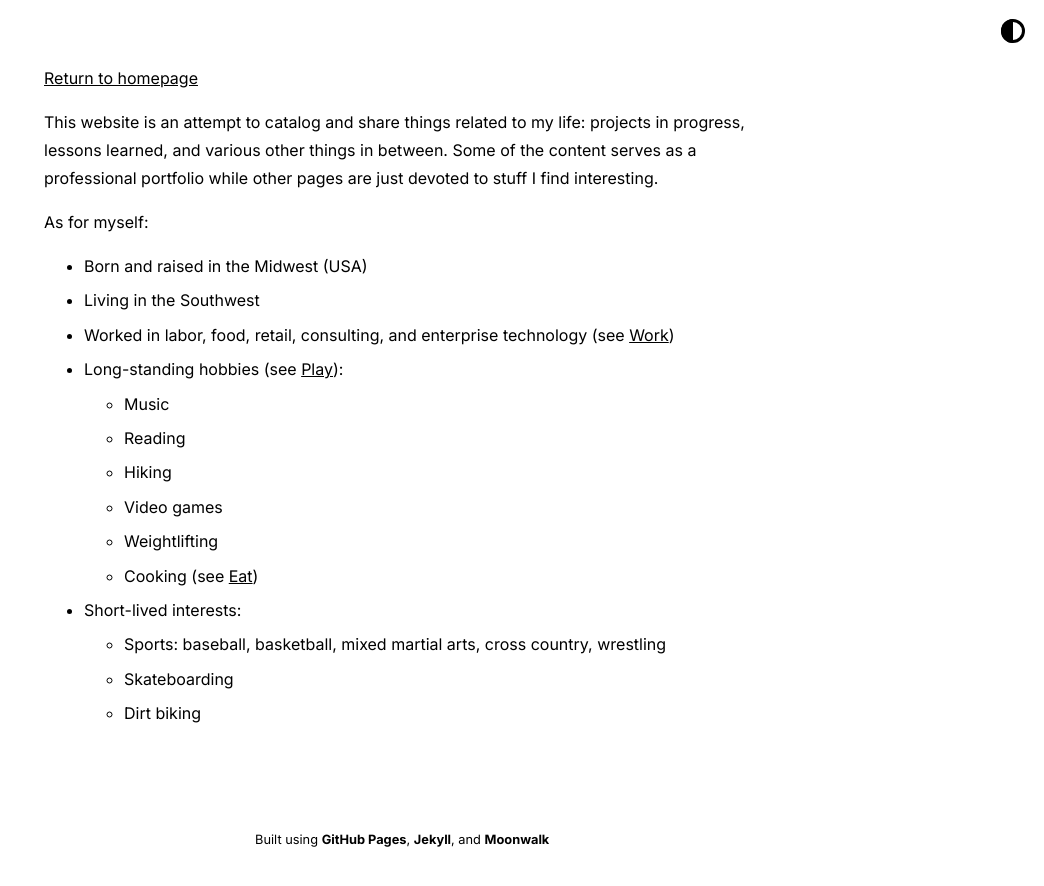
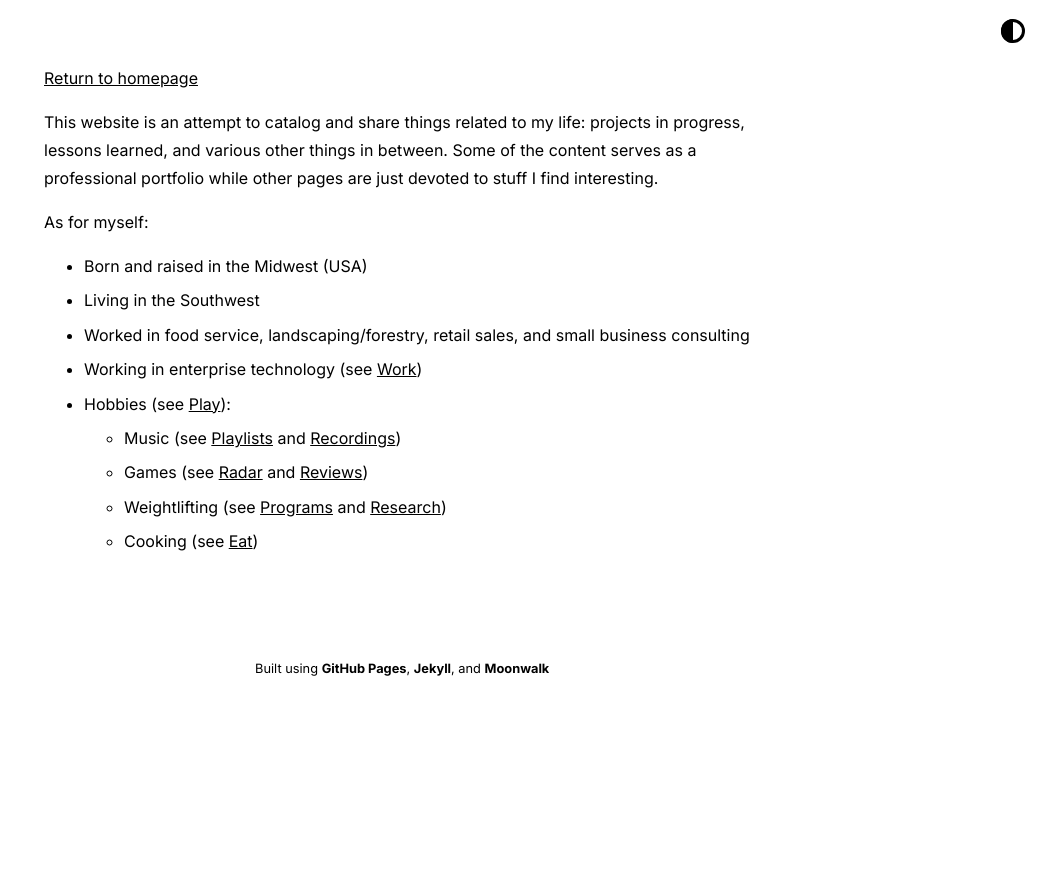
Before and after one commit to blakejacobus/blakejacobus.com, a Jekyll site: the page built from about.md, in a window 1280 px wide. Shown: the top 886 px of the page, without its empty margins (236-1280 px from the left). Built offline with Jekyll 4.4.1, drawn with Linux system fonts in a browser that asks for light colours.

```diff
--- a/_config.yml
+++ b/_config.yml
@@ -3,7 +3,7 @@ author: Blake Jacobus
 url: https://www.blakejacobus.com # root address of the site
 description: > # description of the site (multiple lines allowed)
   Father, husband, engineer <br>
-  Powerbuilder, gamer, musician
+  barbell booster, game goon, meddling musician
 
 permalink: /:slug
 
--- a/about.md
+++ b/about.md
@@ -9,15 +9,10 @@ As for myself:
 
 - Born and raised in the Midwest (USA)
 - Living in the Southwest
-- Worked in labor, food, retail, consulting, and enterprise technology (see [Work](./_posts/2024-03-17-work.md))
-- Long-standing hobbies (see [Play](./_posts/2024-03-17-play.md)):
-  - Music
-  - Reading
-  - Hiking
-  - Video games
-  - Weightlifting
+- Worked in food service, landscaping/forestry, retail sales, and small business consulting
+- Working in enterprise technology (see [Work](./_posts/2024-03-17-work.md))
+- Hobbies (see [Play](./_posts/2024-03-17-play.md)):
+  - Music (see [Playlists](./_posts/2024-04-05-playlists.md) and [Recordings](./_posts/2024-04-05-recordings.md))
+  - Games (see [Radar](./_posts/2024-04-05-radar.md) and [Reviews](./_posts/2024-04-05-reviews.md))
+  - Weightlifting (see [Programs](./_posts/2024-04-05-programs.md) and [Research](./_posts/2024-04-05-research.md))
   - Cooking (see [Eat](./_posts/2024-03-17-eat.md))
-- Short-lived interests:
-  - Sports: baseball, basketball, mixed martial arts, cross country, wrestling
-  - Skateboarding
-  - Dirt biking
```
Also changed, not shown: _drafts/recipe-template.md (added, +21 -0 lines), _posts/2024-05-20-banana-oat-pancakes.md (added, +23 -0 lines).
